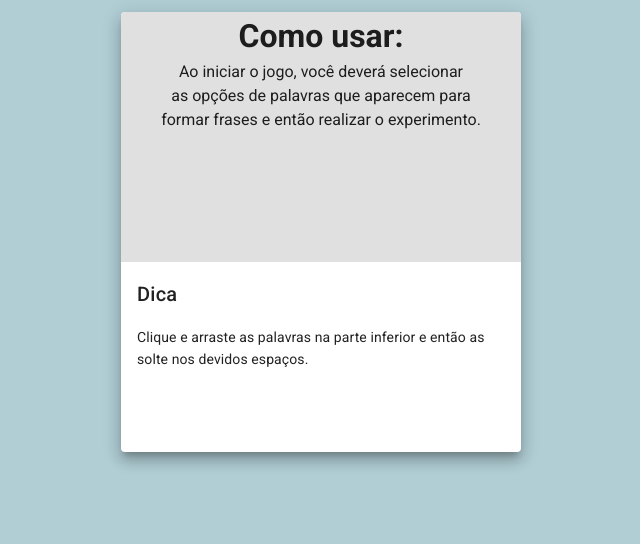
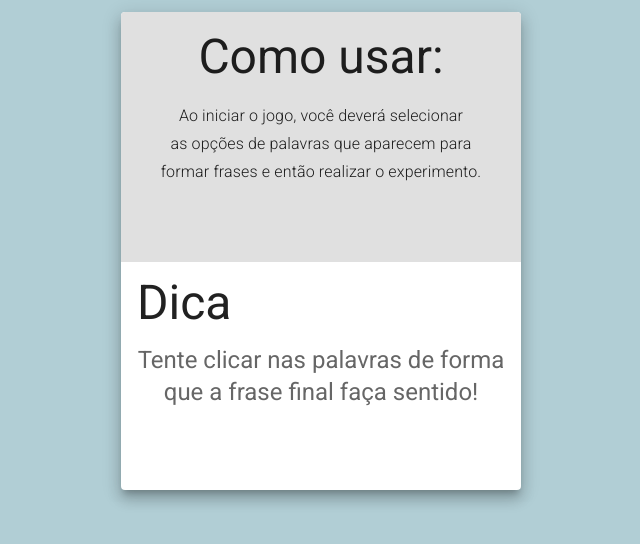
Before and after one commit to jaimerson/laboratorio_de_palavras, a Vue app: page /#/help in a window 1280 px wide. Shown: the top 544 px of the page, without its empty margins (319-959 px from the left). Built offline with nearby package versions, Linux system fonts and the light colour scheme.

Commit message:
Estilizando tela de ajuda

```diff
--- a/src/views/Help.vue
+++ b/src/views/Help.vue
@@ -1,50 +1,30 @@
 <template>
   <v-container fluid class="background-home">
     <v-layout>
-      <v-card
-        class="mx-auto"
-        max-width="400"
-        :elevation="10"
-      >
-        <v-img
-        src="../../assets/quadro.png"
-        aspect-ratio="1.6"
-        class="grey lighten-2"
-        max-width="500"
-        max-height="300"
-        >
-          <h1 class="text-center">Como usar:</h1>
-          <p class="text-center">
-                  Ao iniciar o jogo, você deverá selecionar <br/>
-                  as opções de palavras que aparecem para <br/>
-                  formar frases e então realizar o experimento.
+      <v-card class="mx-auto" max-width="400" :elevation="10">
+        <v-img src="../../assets/quadro.png" aspect-ratio="1.6" class="grey lighten-2">
+          <h1 class="text-center pt-5 display-2">Como usar:</h1>
+          <p class="text-center pt-5 font-weight-light subtitle-1">
+            Ao iniciar o jogo, você deverá selecionar
+            <br />as opções de palavras que aparecem para
+            <br />formar frases e então realizar o experimento.
           </p>
+        </v-img>
+        <v-card-title class="text-center display-2">Dica</v-card-title>
 
-        </v-img>
-          <v-card-title>Dica</v-card-title>
-
-        <v-card-text class="text--primary">
-          <div>Clique e arraste as palavras na parte inferior
-              e então as solte nos devidos espaços.</div>
+        <v-card-text class="text-center headline">
+          <div>
+            Tente clicar nas palavras de forma que a frase
+            final faça sentido!
+          </div>
         </v-card-text>
 
         <v-card-actions>
-          <v-img
-          src="../../assets/arrow1.png"
-          aspect-ratio="1"
-          max-width="75"
-          max-height="50"
-          >
-            <v-btn
-              color="orange"
-              to="/"
-              text
-              elevation = "100"
-            >
+          <v-img src="../../assets/arrow1.png" aspect-ratio="1" max-width="75" max-height="50">
+            <v-btn color="orange" to="/" text elevation="100">
               <p class="text-center">
-                <br/>
-                <br/>
-
+                <br />
+                <br />
               </p>
             </v-btn>
           </v-img>
@@ -55,11 +35,9 @@
 </template>
 <script>
 export default {
-  name: 'help',
-  data () {
-    return {
-
-    }
+  name: "help",
+  data() {
+    return {};
   }
-}
+};
 </script>
```
